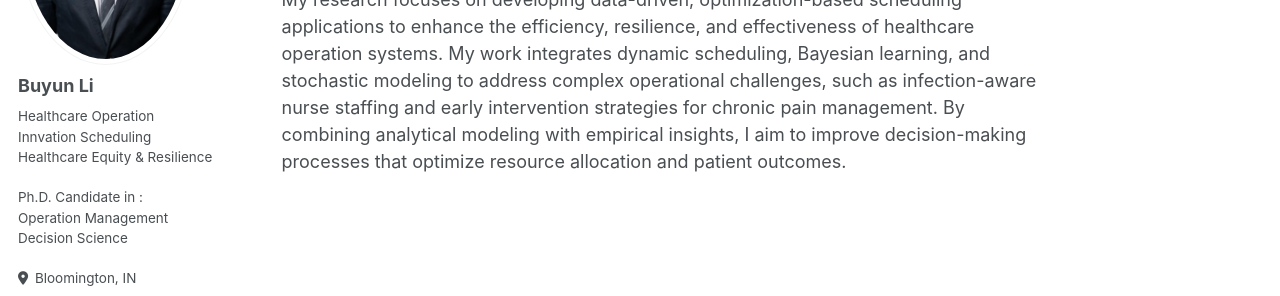
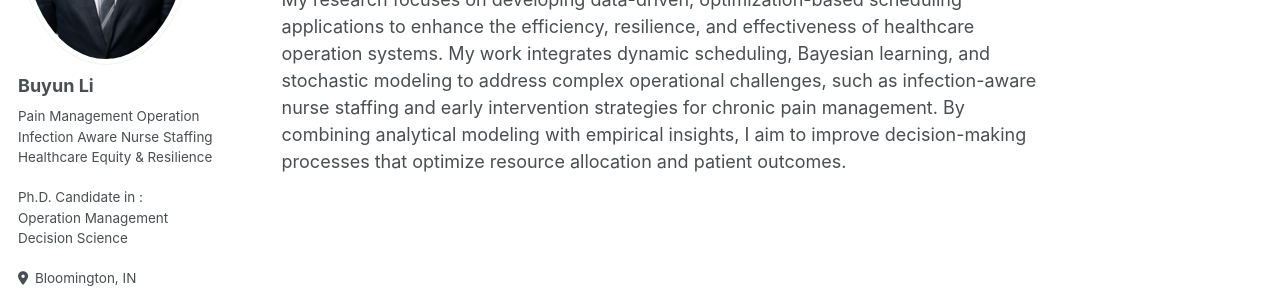
Before and after one commit to BuyunLi/BuyunLi.github.io, a Jekyll site: the page built from _pages/about.md, in a window 1280 px wide. Shown: the part 274-570 px from the top of the page. Built offline with Jekyll 4.4.1, drawn with Linux system fonts in a browser that asks for light colours; some web fonts are replaced.

Commit message:
Update _config.yml

```diff
--- a/_config.yml
+++ b/_config.yml
@@ -24,7 +24,7 @@ author:
   avatar           : "id.jpg"
   name             : "Buyun Li"
   pronouns         : # example: "she/her"
-  bio              : "Healthcare Operation <br> Innvation Scheduling <br>Healthcare Equity & Resilience <br><br> Ph.D. Candidate in :<br> Operation Management  <br> Decision Science"
+  bio              : "Pain Management Operation <br> Infection Aware Nurse Staffing <br> Healthcare Equity & Resilience <br><br> Ph.D. Candidate in :<br> Operation Management  <br> Decision Science"
   location         : "Bloomington, IN"
   employer         : "Indiana University"
   uri              :  "https://buyunli.github.io/"
```
